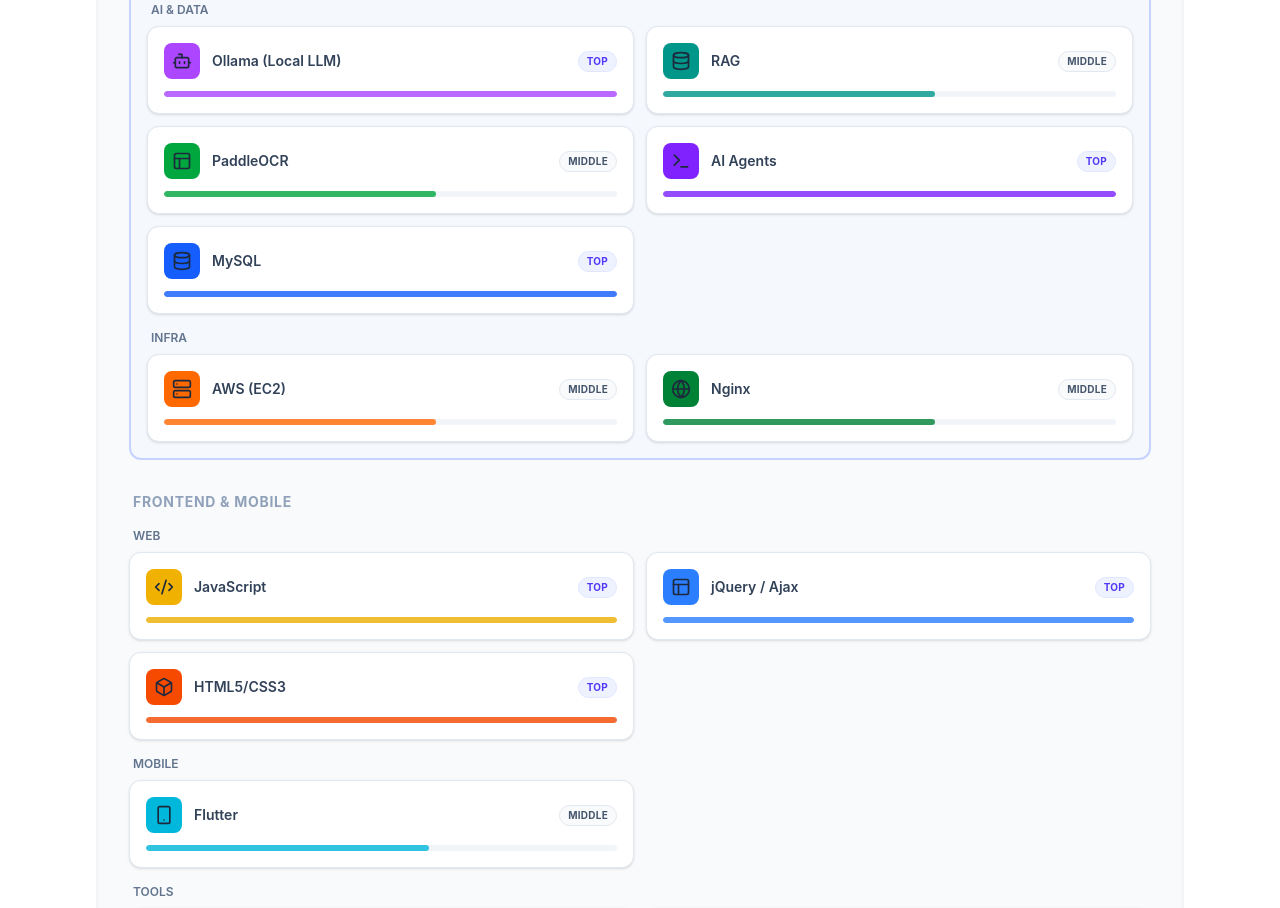
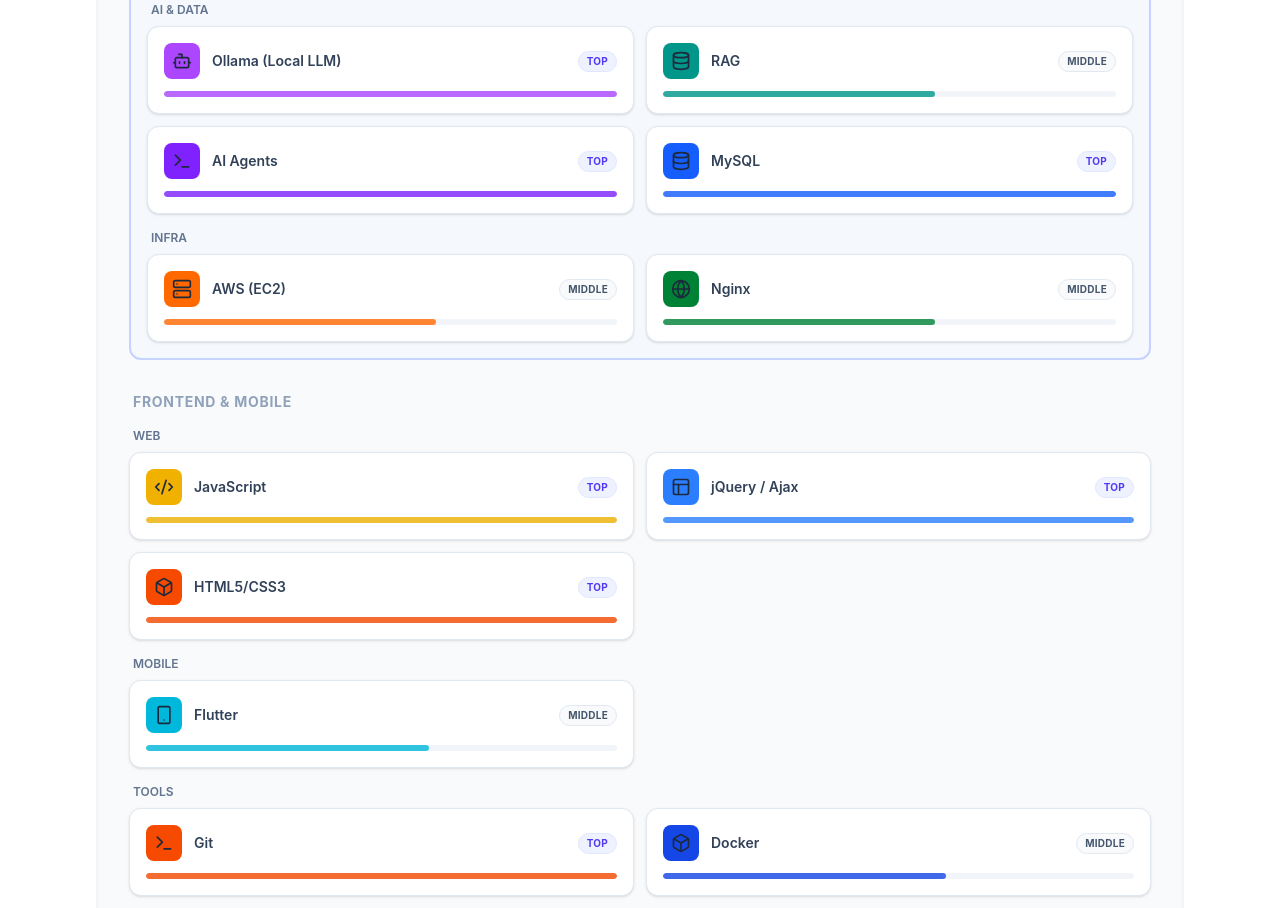
Before and after one commit to hshan608/Portfolio_HSM, a React (Vite) app: page / in a window 1280 px wide. Shown: the part 1660-2568 px from the top of the page. Built offline with nearby package versions, Linux system fonts and the light colour scheme.

Commit message:
Remove PaddleOCR from skill description

```diff
--- a/src/App.jsx
+++ b/src/App.jsx
@@ -292,8 +292,7 @@ const Portfolio = () => {
                       <div className="grid grid-cols-1 sm:grid-cols-2 gap-3">
                         <SkillBadge icon={Bot} name="Ollama (Local LLM)" colorClass="bg-purple-500" level="Top" />
                         <SkillBadge icon={Database} name="RAG" colorClass="bg-teal-600" level="Middle" />
-                        <SkillBadge icon={Layout} name="PaddleOCR" colorClass="bg-green-600" level="Middle" />
-                        <SkillBadge icon={Terminal} name="AI Agents" colorClass="bg-violet-600" level="Top" />
+<SkillBadge icon={Terminal} name="AI Agents" colorClass="bg-violet-600" level="Top" />
                         <SkillBadge icon={Database} name="MySQL" colorClass="bg-blue-600" level="Top" />
                       </div>
                     </div>
```
